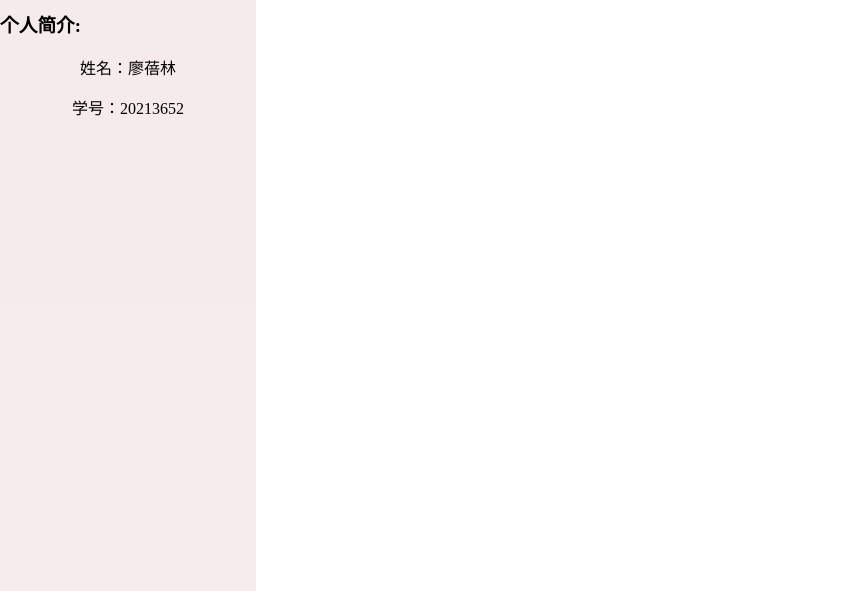
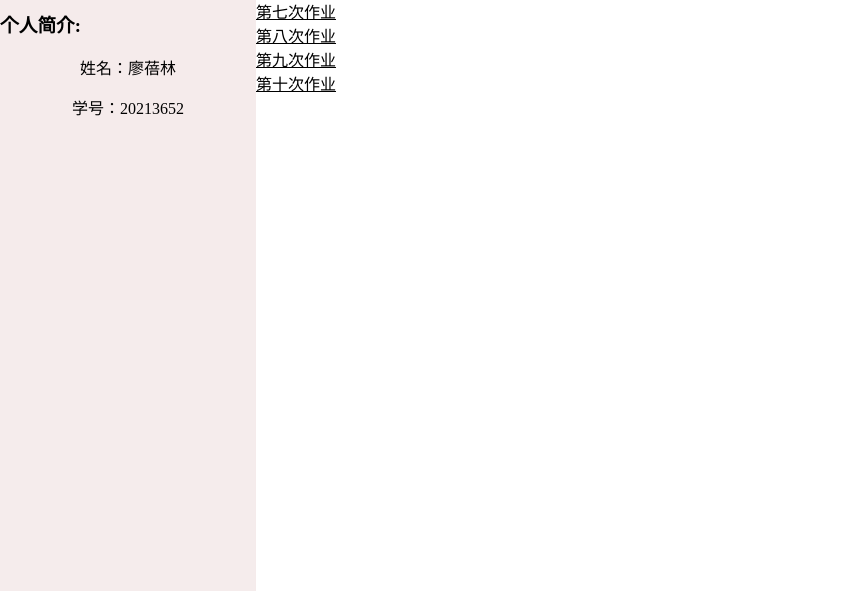
Before and after one commit to liaobeilin603/liaobeilin603.githhub.io, a plain HTML site: page index.html in a window 1280 px wide. Shown: the part 209-800 px from the top of the page, without its empty margins (0-865 px from the left). Drawn offline with Linux system fonts and the light colour scheme.

Commit message:
Update index.html

```diff
--- a/index.html
+++ b/index.html
@@ -71,6 +71,14 @@
         <a href="20213652-20231017.html" target="_blank">第五次作业</a>
         <br>
         <a href="20213652-20231024.html" target="_blank">第六次作业</a>
+        <br>
+        <a href="20213652-20231031.html" target="_blank">第七次作业</a>
+        <br>
+        <a href="20213652-20231107.html" target="_blank">第八次作业</a>
+        <br>
+        <a href="20213652-20231114.html" target="_blank">第九次作业</a>
+        <br>
+        <a href="20213652-20231121.html" target="_blank">第十次作业</a>
     </div>
 </body>
 </html>
```
